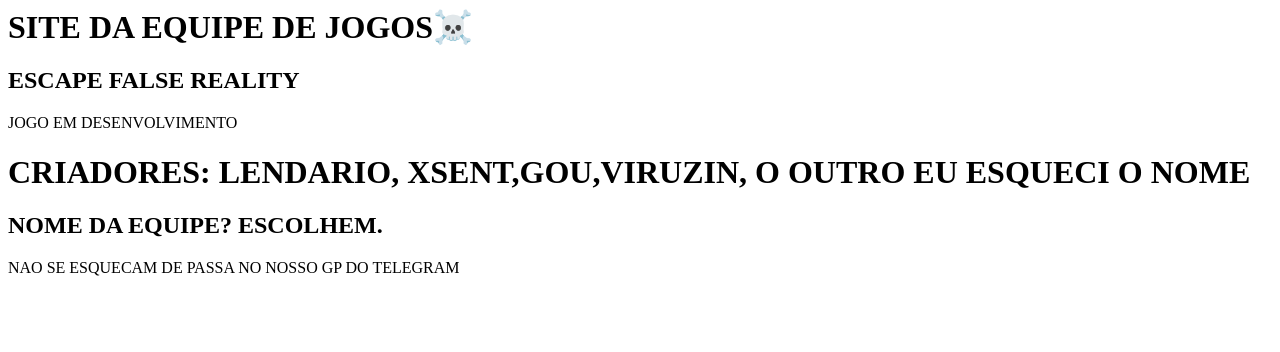
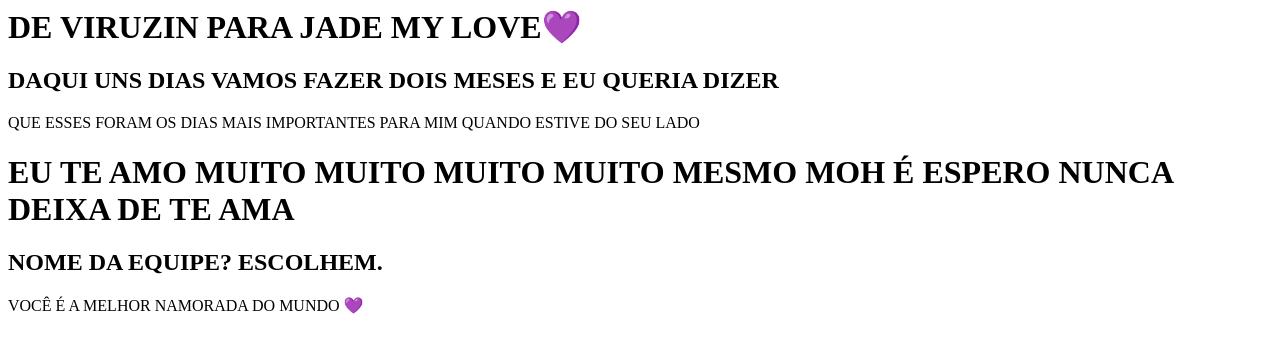
Before and after one commit to viruzin74/viruzin74.github.io, a plain HTML site: page index.html in a window 1280 px wide. Drawn offline with Linux system fonts and the light colour scheme.

Commit message:
index.html

```diff
--- a/index.html
+++ b/index.html
@@ -22,18 +22,18 @@ color: blie;
 
 <body>
 
-<h1>SITE DA EQUIPE DE JOGOS☠️</h1>
+<h1>DE VIRUZIN PARA JADE MY LOVE💜</h1>
 
 
-<h2>ESCAPE FALSE REALITY</h2>
+<h2>DAQUI UNS DIAS VAMOS FAZER DOIS MESES E EU QUERIA DIZER</h2>
 
-<p>JOGO EM DESENVOLVIMENTO</p>
+<p>QUE ESSES FORAM OS DIAS MAIS IMPORTANTES PARA MIM QUANDO ESTIVE DO SEU LADO</p>
 
-<h1>CRIADORES: LENDARIO, XSENT,GOU,VIRUZIN, O OUTRO EU ESQUECI O NOME</h1>
+<h1>EU TE AMO MUITO MUITO MUITO MUITO MESMO MOH É ESPERO NUNCA DEIXA DE TE AMA</h1>
 
 <h2>NOME DA EQUIPE? ESCOLHEM.</h2>
 
-<p>NAO SE ESQUECAM DE PASSA NO NOSSO GP DO TELEGRAM</p>
+<p>VOCÊ É A MELHOR NAMORADA DO MUNDO 💜</p>
 
 </body>
 
```
